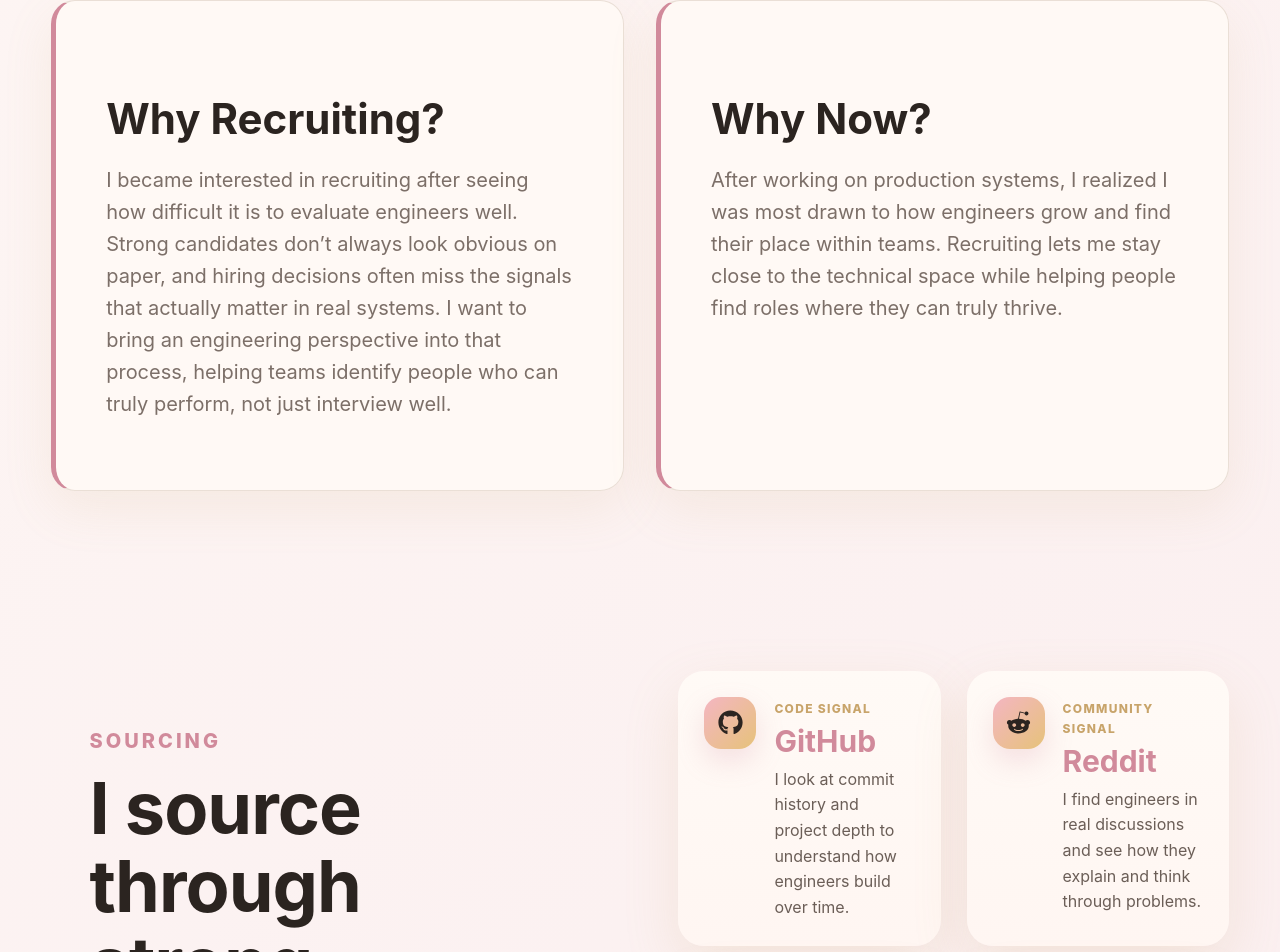
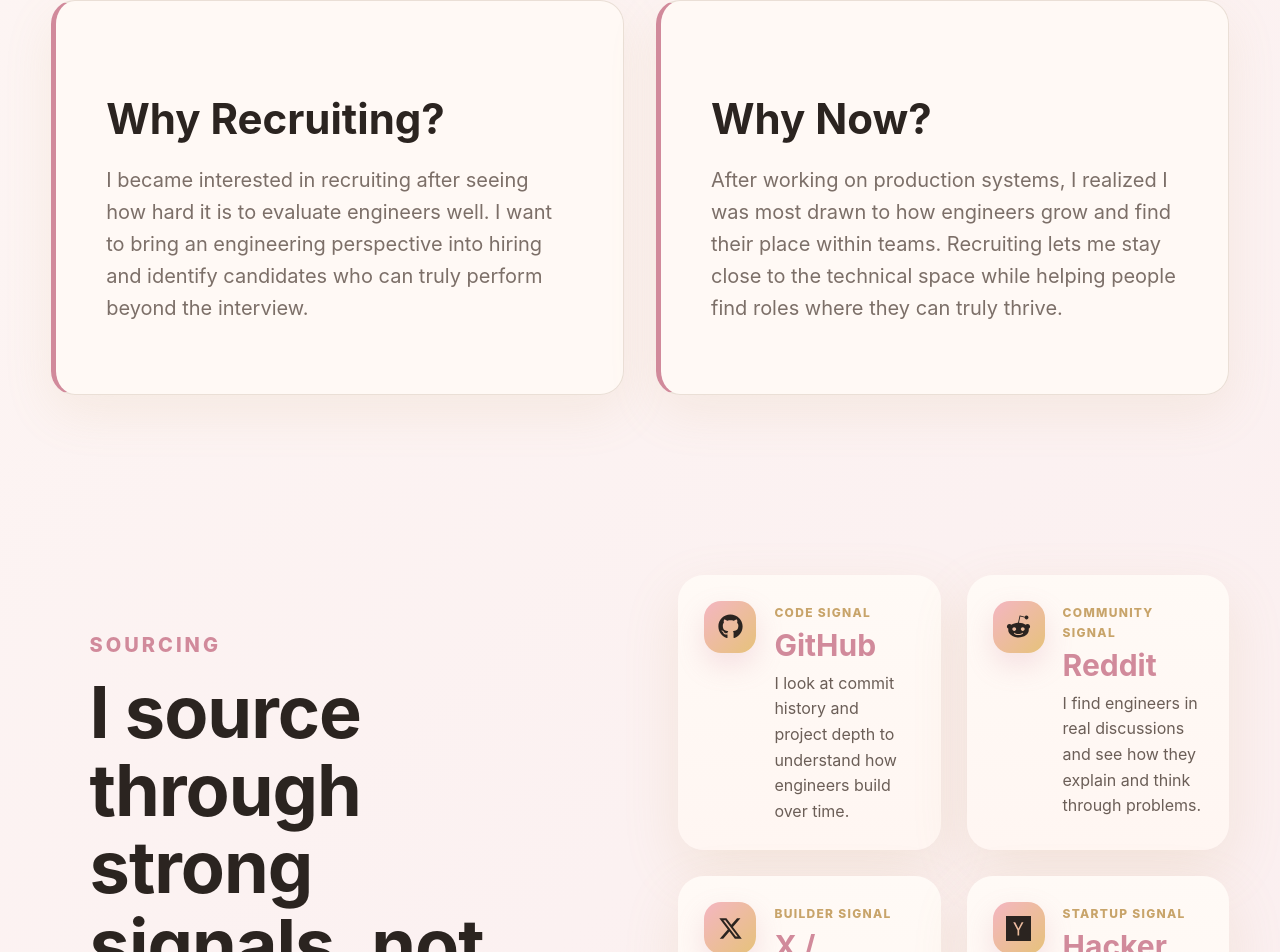
Before and after one commit to jennylovesturtles/portfolio, a React (Vite) app: page / in a window 1280 px wide. Shown: the part 2229-3181 px from the top of the page. Built offline with nearby package versions, Linux system fonts and the light colour scheme.

Commit message:
Shrotening about me cards

```diff
--- a/src/components/About.jsx
+++ b/src/components/About.jsx
@@ -98,10 +98,8 @@ export default function About() {
           <div style={bottomCard}>
             <h3 style={bottomTitle}>Why Recruiting?</h3>
             <p style={bottomText}>
-              I became interested in recruiting after seeing how difficult it is to evaluate engineers well.
-              Strong candidates don’t always look obvious on paper, and hiring decisions often miss the signals that actually matter in real systems.
-
-              I want to bring an engineering perspective into that process, helping teams identify people who can truly perform, not just interview well.
+                I became interested in recruiting after seeing how hard it is to evaluate engineers well.
+                I want to bring an engineering perspective into hiring and identify candidates who can truly perform beyond the interview.
             </p>
           </div>
 
```
